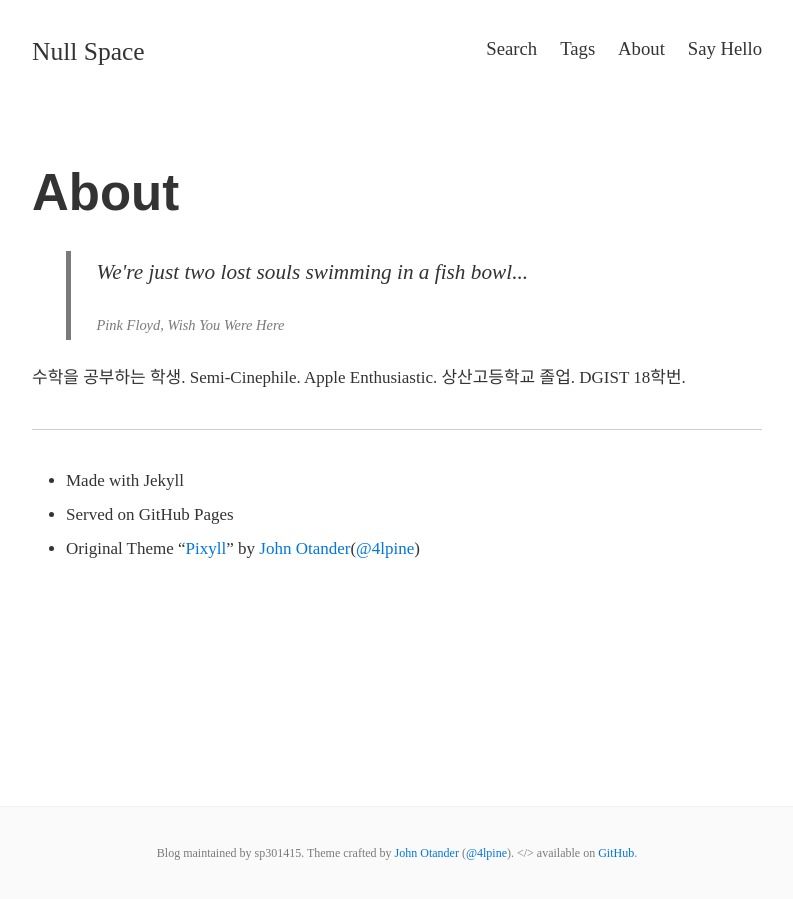
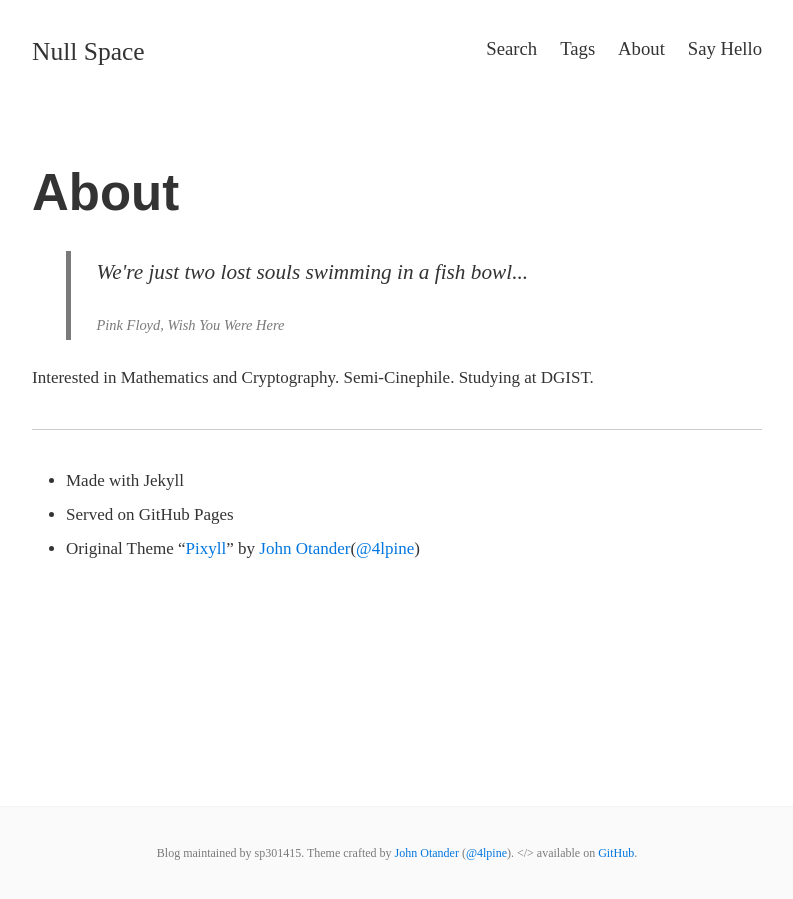
Before and after one commit to sp301415/sp301415.github.io, a Jekyll site: the page built from about.md, in a window 1280 px wide. Shown: the whole page, without its empty margins (243-1036 px from the left). Built offline with Jekyll 4.4.1, drawn with Linux system fonts in a browser that asks for light colours; nearby versions of some CDN libraries; comment, search, counter and statistics services are not loaded.

Commit message:
Update about.md

```diff
--- a/about.md
+++ b/about.md
@@ -11,8 +11,7 @@ permalink: /about/
   <footer><cite title = "Pink Floyd, Wish You Were Here">Pink Floyd, Wish You Were Here</cite></footer>
 </blockquote>
 
-
-수학을 공부하는 학생. Semi-Cinephile. Apple Enthusiastic. 상산고등학교 졸업. DGIST 18학번.
+Interested in Mathematics and Cryptography. Semi-Cinephile. Studying at DGIST.
 
 ---
 - Made with Jekyll
```
